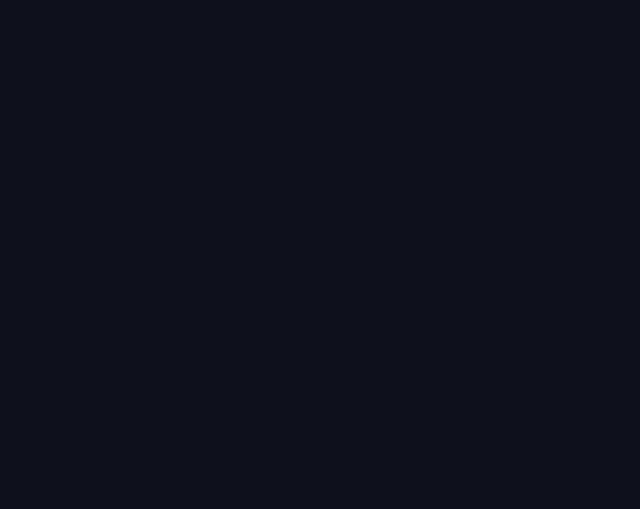
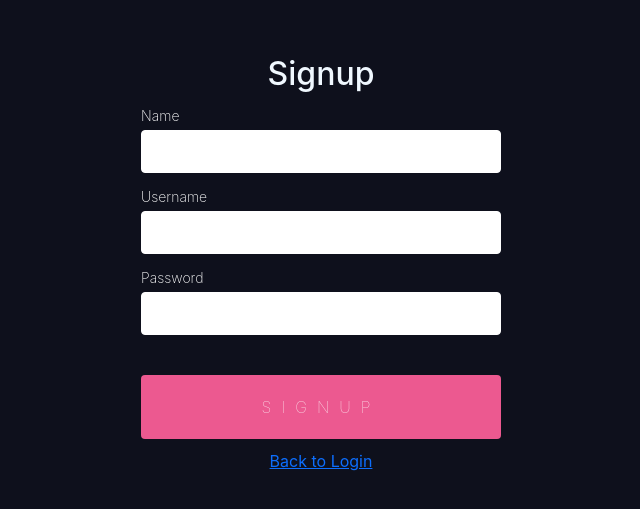
Before and after one commit to LakpaSherpa123/twitter_react, a React (Create React App) app: page /register in a window 1280 px wide. Before the commit this address had no page. Shown: the part 129-638 px from the top of the page, without its empty margins (319-959 px from the left). Built offline with nearby package versions, Linux system fonts and the light colour scheme; a web font is replaced by a local one.

Commit message:
login Signup UI/connection

```diff
--- a/src/App.js
+++ b/src/App.js
@@ -4,6 +4,8 @@ import Home from "./pages/Home";
 import { BrowserRouter, Route, Routes } from "react-router-dom";
 import AuthConfig from "./pages/AuthConfig";
 import AlpacaConfig from "./pages/AlpacaConfig";
+import Login from "./pages/Login";
+import Signup from "./pages/Signup";
 
 function App() {
   return (
@@ -11,7 +13,8 @@ function App() {
       <BrowserRouter basename="/">
         <Routes>
           <Route path="/" element={<Home />} />
-
+          <Route path="/login" element={<Login />} />
+          <Route path="/register" element={<Signup />} />
           <Route path="/AuthConfig" element={<AuthConfig />} />
           <Route path="/AlpacaConfig" element={<AlpacaConfig />} />
         </Routes>
--- a/src/components/OrderHistoryCard/ShowHistory.js
+++ b/src/components/OrderHistoryCard/ShowHistory.js
@@ -42,11 +42,8 @@ function ShowHistory() {
     <div style={{ marginBottom: "4rem" }}>
       <h2 style={{ color: "#fff", marginTop: "2rem" }}>Order History</h2>
       {history.map((stock, index) => (
-        <OrderHistoryCard key={index} stock={stock} />
+        <OrderHistoryCard key={index} stock={stock} tweet={tweet} />
       ))}
-
-      {/* THIS ONE IS TEST WITH TWEET INSIDE */}
-      <OrderHistoryCard stock={history[0]} tweet={tweet} />
     </div>
   );
 }
--- a/src/components/form.css
+++ b/src/components/form.css
@@ -3,11 +3,6 @@ body {
   font-family: -apple-system, BlinkMacSystemFont, "Segoe UI", "Roboto", "Oxygen",
     "Ubuntu", "Cantarell", "Fira Sans", "Droid Sans", "Helvetica Neue",
     sans-serif;
-}
-
-form {
-  max-width: 500px;
-  margin: 0 auto;
 }
 
 h1 {
--- /dev/null
+++ b/src/pages/Login.css
@@ -0,0 +1,14 @@
+.loginCont {
+  display: flex;
+  flex-direction: column;
+  justify-content: center;
+  align-items: center;
+  color: aliceblue;
+  height: 100vh;
+  width: 100%;
+}
+
+.loginCont form {
+  width: 360px;
+  margin-bottom: 4rem;
+}
--- /dev/null
+++ b/src/pages/Login.js
@@ -0,0 +1,68 @@
+import React from "react";
+import { useForm } from "react-hook-form";
+import "./Login.css";
+import { Link } from "react-router-dom";
+
+function Login() {
+  const {
+    register,
+    handleSubmit,
+    // watch,
+    formState: { errors },
+  } = useForm();
+
+  const onSubmit = (data) => {
+    console.log(data);
+  };
+
+  return (
+    <div className="loginCont">
+      <p style={{ paddingTop: "50px" }}></p>
+      <h2>Login</h2>
+
+      <form onSubmit={handleSubmit(onSubmit)}>
+        {/* register your input into the hook by invoking the "register" function */}
+        <label for="username" class="text-indicator no_marg">
+          username
+        </label>
+        <input
+          defaultValue=""
+          {...register("username", {
+            required: "Username is required",
+            minLength: {
+              value: 3,
+              message: "Username must be at least 3 characters",
+            },
+          })}
+        />
+        {errors.username && (
+          <p className="error-message">{errors.username.message}</p>
+        )}
+
+        <label for="username" class="text-indicator no_marg">
+          password
+        </label>
+        <input
+          defaultValue=""
+          {...register("password", {
+            required: "Password is required",
+            minLength: {
+              value: 6,
+              message: "Password must be at least 6 characters",
+            },
+          })}
+        />
+        {errors.password && (
+          <p className="error-message">{errors.password.message}</p>
+        )}
+
+        <input type="submit" value={"Login"} />
+        <Link to="/register">
+          <span>Sign up?</span>
+        </Link>
+      </form>
+    </div>
+  );
+}
+
+export default Login;
--- /dev/null
+++ b/src/pages/Signup.js
@@ -0,0 +1,94 @@
+import React from "react";
+import { useForm } from "react-hook-form";
+import "./Login.css";
+import { Link } from "react-router-dom";
+import axios from "axios";
+
+function Login() {
+  const {
+    register,
+    handleSubmit,
+    // watch,
+    formState: { errors },
+  } = useForm();
+
+  const onSubmit = async (data) => {
+    try {
+      const API_URL = "http://localhost:8080/api/signup";
+
+      const res = await axios.post(API_URL, data);
+      console.log(res.data);
+    } catch (error) {
+      console.error("Error", error);
+    }
+  };
+
+  return (
+    <div className="loginCont">
+      <p style={{ paddingTop: "50px" }}></p>
+      <h2>Signup</h2>
+
+      <form onSubmit={handleSubmit(onSubmit)}>
+        {/* name */}
+        <label for="name" class="text-indicator no_marg">
+          Name
+        </label>
+        <input
+          defaultValue=""
+          {...register("fullName", {
+            required: "Username is required",
+            minLength: {
+              value: 3,
+              message: "Username must be at least 3 characters",
+            },
+          })}
+        />
+        {errors.fullName && (
+          <p className="error-message">{errors.fullName.message}</p>
+        )}
+        {/* username */}
+
+        <label for="username" class="text-indicator no_marg">
+          Username
+        </label>
+        <input
+          defaultValue=""
+          {...register("username", {
+            required: "Username is required",
+            minLength: {
+              value: 3,
+              message: "Username must be at least 3 characters",
+            },
+          })}
+        />
+        {errors.username && (
+          <p className="error-message">{errors.username.message}</p>
+        )}
+        {/* password */}
+        <label for="password" class="text-indicator no_marg">
+          Password
+        </label>
+        <input
+          defaultValue=""
+          {...register("password", {
+            required: "Password is required",
+            minLength: {
+              value: 6,
+              message: "Password must be at least 6 characters",
+            },
+          })}
+        />
+        {errors.password && (
+          <p className="error-message">{errors.password.message}</p>
+        )}
+
+        <input type="submit" value={"Signup"} />
+        <Link to="/login">
+          <span>Back to Login</span>
+        </Link>
+      </form>
+    </div>
+  );
+}
+
+export default Login;
```
